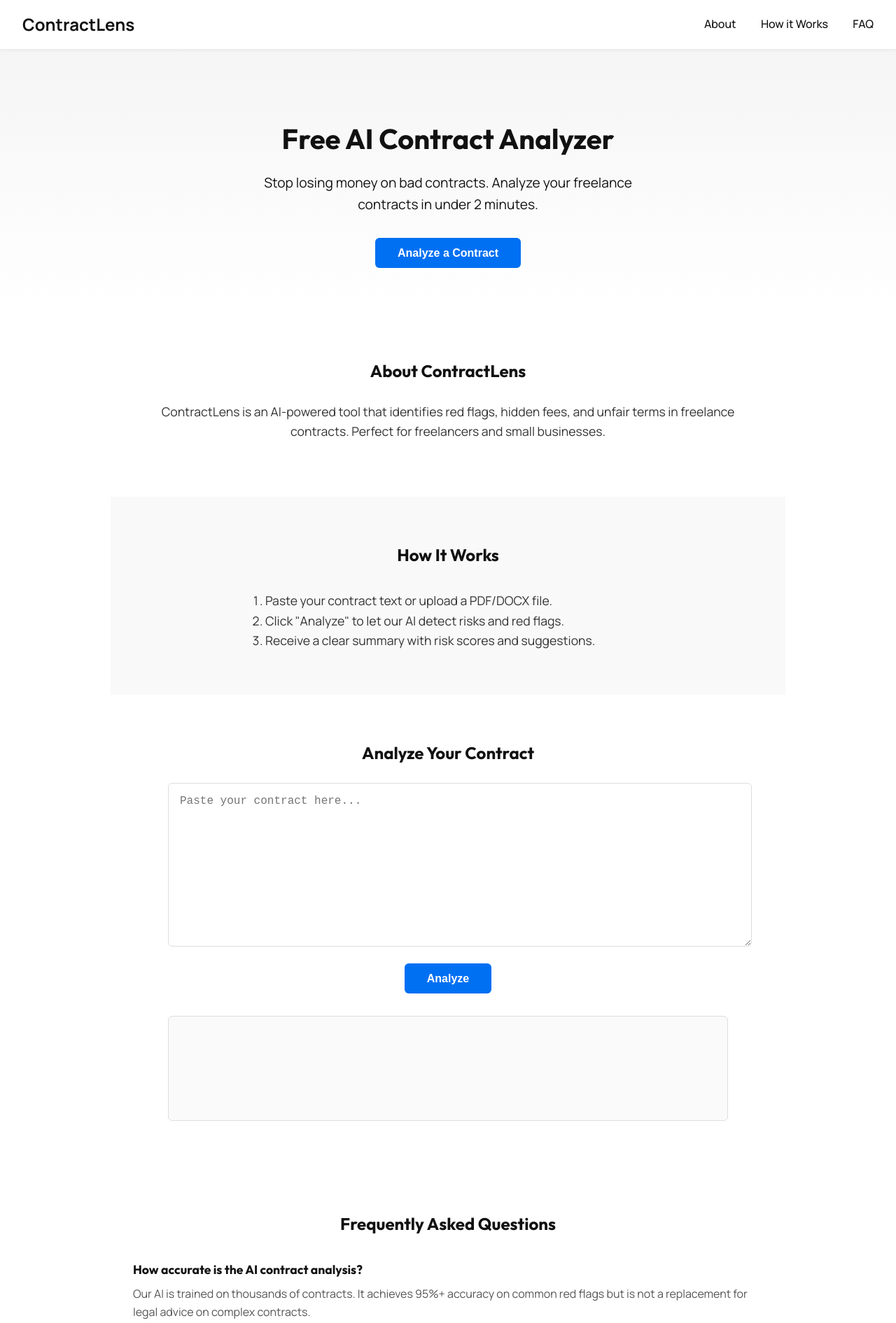
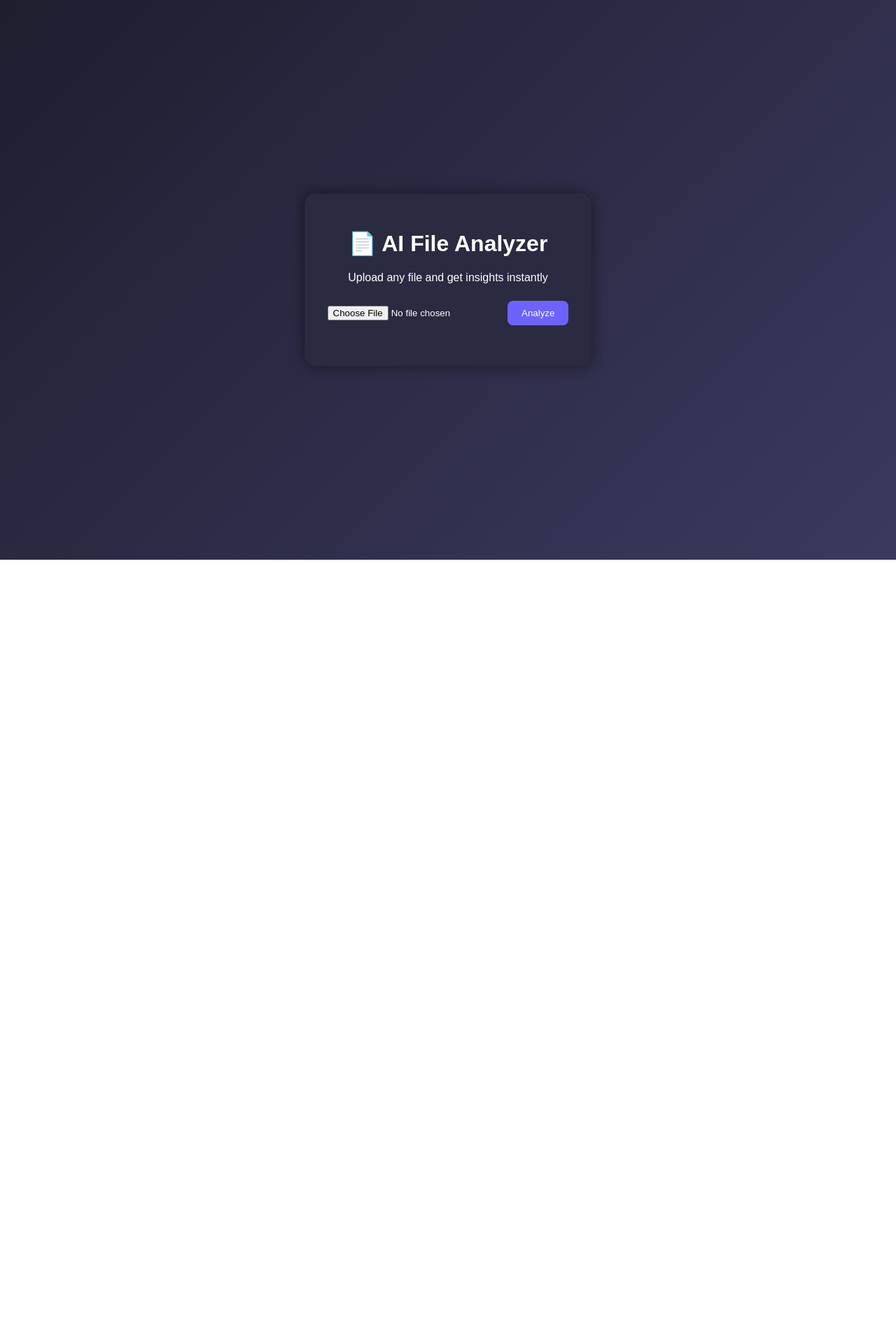
Before and after one commit to hellenicdev/ai-analyzer, a plain HTML site: page frontend/index.html in a window 1280 px wide. Shown: the top 1891 px of the page at 70% size. After the commit the page ends 800 px from the top, so only its background shows below. Drawn offline with Linux system fonts and the light colour scheme; no server answers.

Commit message:
Add file upload API and simple frontend UI
Replace contract-focused app with a generic file analyzer: backend converted from ESM to CommonJS, package renamed, and dependencies updated (added multer and axios, removed node-fetch). Introduced an /upload POST endpoint that accepts multipart file uploads, forwards file content to a Hugging Face summarization model, and returns a summary. Server now listens on port 3000 and exposes a root health route. Frontend simplified to a minimal file input and Analyze button that POSTs FormData to /upload and displays the result; styles were reduced and updated to match the new UI. Also removed previous contract analysis logic and related scripts/config that were specific to the old app.

```diff
--- a/frontend/index.html
+++ b/frontend/index.html
@@ -2,81 +2,20 @@
 <html lang="en">
 <head>
   <meta charset="UTF-8" />
-  <meta name="viewport" content="width=device-width, initial-scale=1" />
-  <title>ContractLens - Free AI Contract Analyzer</title>
-  <meta name="description" content="Analyze freelance contracts in under 2 minutes. Identify red flags, hidden fees, and unfair terms. Try 1 free analysis every 3 months." />
-
-  <!-- Favicon -->
-  <link rel="icon" href="favicon.ico" type="image/x-icon" />
-
-  <!-- CSS -->
+  <title>AI File Analyzer</title>
   <link rel="stylesheet" href="style.css" />
 </head>
 <body>
-  <!-- Header -->
-  <header class="header">
-    <div class="logo">ContractLens</div>
-    <nav class="nav">
-      <a href="#about">About</a>
-      <a href="#how-it-works">How it Works</a>
-      <a href="#faq">FAQ</a>
-    </nav>
-  </header>
+  <div class="container">
+    <h1>📄 AI File Analyzer</h1>
+    <p>Upload any file and get insights instantly</p>
 
-  <!-- Hero Section -->
-  <section class="hero">
-    <h1>Free AI Contract Analyzer</h1>
-    <p>Stop losing money on bad contracts. Analyze your freelance contracts in under 2 minutes.</p>
-    <button id="analyze-btn">Analyze a Contract</button>
-  </section>
+    <input type="file" id="fileInput" />
+    <button onclick="uploadFile()">Analyze</button>
 
-  <!-- About Section -->
-  <section id="about" class="about">
-    <h2>About ContractLens</h2>
-    <p>ContractLens is an AI-powered tool that identifies red flags, hidden fees, and unfair terms in freelance contracts. Perfect for freelancers and small businesses.</p>
-  </section>
+    <div id="result"></div>
+  </div>
 
-  <!-- How It Works Section -->
-  <section id="how-it-works" class="how-it-works">
-    <h2>How It Works</h2>
-    <ol>
-      <li>Paste your contract text or upload a PDF/DOCX file.</li>
-      <li>Click "Analyze" to let our AI detect risks and red flags.</li>
-      <li>Receive a clear summary with risk scores and suggestions.</li>
-    </ol>
-  </section>
-
-  <!-- Analysis Section -->
-  <section id="analysis" class="analysis">
-    <h2>Analyze Your Contract</h2>
-    <textarea id="contract-input" placeholder="Paste your contract here..."></textarea>
-    <button id="submit-btn">Analyze</button>
-    <div id="result"></div>
-  </section>
-
-  <!-- FAQ Section -->
-  <section id="faq" class="faq">
-    <h2>Frequently Asked Questions</h2>
-    <div class="faq-item">
-      <h3>How accurate is the AI contract analysis?</h3>
-      <p>Our AI is trained on thousands of contracts. It achieves 95%+ accuracy on common red flags but is not a replacement for legal advice on complex contracts.</p>
-    </div>
-    <div class="faq-item">
-      <h3>Is my contract data secure?</h3>
-      <p>Absolutely. We never store your contracts permanently. Data is encrypted and deleted after analysis.</p>
-    </div>
-    <div class="faq-item">
-      <h3>Can I use this for free?</h3>
-      <p>Yes! One free analysis every 3 months. No credit card required.</p>
-    </div>
-  </section>
-
-  <!-- Footer -->
-  <footer class="footer">
-    <p>© 2026 ContractLens. All rights reserved.</p>
-  </footer>
-
-  <!-- Scripts -->
   <script src="script.js"></script>
 </body>
 </html>
--- a/frontend/script.js
+++ b/frontend/script.js
@@ -1,24 +1,27 @@
-// Replace with your Render URL
-const API_URL = "https://ai-analyzer-htk8.onrender.com/analyze";
+async function uploadFile() {
+  const fileInput = document.getElementById("fileInput");
+  const resultDiv = document.getElementById("result");
 
-// Function to send contract text to backend
-async function analyzeContract(text) {
+  if (!fileInput.files.length) {
+    alert("Select a file first!");
+    return;
+  }
+
+  const file = fileInput.files[0];
+  const formData = new FormData();
+  formData.append("file", file);
+
+  resultDiv.innerText = "Analyzing...";
+
   try {
-    const response = await fetch(API_URL, {
+    const response = await fetch("https://YOUR-RENDER-URL.onrender.com/upload", {
       method: "POST",
-      headers: {
-        "Content-Type": "application/json"
-      },
-      body: JSON.stringify({ contract: text })
+      body: formData
     });
 
     const data = await response.json();
-    console.log("AI Result:", data);
-    return data;
+    resultDiv.innerText = data.result || JSON.stringify(data, null, 2);
   } catch (err) {
-    console.error("Error calling backend:", err);
+    resultDiv.innerText = "Error: " + err.message;
   }
 }
-
-// Example usage
-analyzeContract("This is my sample contract text.");
--- a/frontend/style.css
+++ b/frontend/style.css
@@ -1,230 +1,42 @@
-/* style.css */
-
-/* Import fonts */
-@import url('https://fonts.googleapis.com/css2?family=Manrope:wght@400;500;700&family=Outfit:wght@400;500;700&display=swap');
-
-/* Global Styles */
 body {
   margin: 0;
-  font-family: 'Manrope', 'Outfit', sans-serif;
-  color: #111;
-  background-color: #fff;
-  line-height: 1.6;
+  font-family: Arial, sans-serif;
+  background: linear-gradient(135deg, #1e1e2f, #3a3a5f);
+  color: white;
+  display: flex;
+  justify-content: center;
+  align-items: center;
+  height: 100vh;
 }
 
-h1, h2, h3 {
-  font-family: 'Outfit', sans-serif;
-  margin: 0 0 1rem 0;
+.container {
+  background: #2a2a40;
+  padding: 30px;
+  border-radius: 15px;
+  text-align: center;
+  width: 350px;
+  box-shadow: 0 0 20px rgba(0,0,0,0.5);
 }
 
-p {
-  margin: 0 0 1rem 0;
+input {
+  margin: 15px 0;
 }
 
-/* Header */
-.header {
-  display: flex;
-  justify-content: space-between;
-  align-items: center;
-  padding: 1rem 2rem;
-  background-color: #fff;
-  box-shadow: 0 2px 4px rgba(0,0,0,0.05);
-  position: sticky;
-  top: 0;
-  z-index: 100;
+button {
+  padding: 10px 20px;
+  border: none;
+  background: #6c63ff;
+  color: white;
+  border-radius: 8px;
+  cursor: pointer;
 }
 
-.logo {
-  font-size: 1.5rem;
-  font-weight: 700;
-  color: #111;
-}
-
-.nav a {
-  margin-left: 2rem;
-  text-decoration: none;
-  color: #111;
-  font-weight: 500;
-  transition: color 0.2s;
-}
-
-.nav a:hover {
-  color: #0070f3;
-}
-
-/* Hero Section */
-.hero {
-  text-align: center;
-  padding: 6rem 2rem 4rem 2rem;
-  background: linear-gradient(180deg, #f5f5f5, #fff);
-}
-
-.hero h1 {
-  font-size: 2.5rem;
-  margin-bottom: 1rem;
-}
-
-.hero p {
-  font-size: 1.2rem;
-  margin-bottom: 2rem;
-  max-width: 600px;
-  margin-left: auto;
-  margin-right: auto;
-}
-
-.hero button {
-  padding: 0.8rem 2rem;
-  font-size: 1rem;
-  font-weight: 600;
-  color: #fff;
-  background-color: #0070f3;
-  border: none;
-  border-radius: 6px;
-  cursor: pointer;
-  transition: background 0.2s;
-}
-
-.hero button:hover {
-  background-color: #0059c1;
-}
-
-/* About Section */
-.about {
-  padding: 4rem 2rem;
-  max-width: 900px;
-  margin: 0 auto;
-}
-
-.about h2 {
-  text-align: center;
-  margin-bottom: 1.5rem;
-}
-
-.about p {
-  text-align: center;
-  font-size: 1.1rem;
-  color: #333;
-}
-
-/* How It Works */
-.how-it-works {
-  padding: 4rem 2rem;
-  background-color: #f9f9f9;
-  max-width: 900px;
-  margin: 0 auto;
-}
-
-.how-it-works h2 {
-  text-align: center;
-  margin-bottom: 2rem;
-}
-
-.how-it-works ol {
-  list-style: decimal inside;
-  font-size: 1.1rem;
-  color: #333;
-  max-width: 600px;
-  margin: 0 auto;
-}
-
-/* Analysis Section */
-.analysis {
-  padding: 4rem 2rem;
-  max-width: 800px;
-  margin: 0 auto;
-}
-
-.analysis h2 {
-  text-align: center;
-  margin-bottom: 1.5rem;
-}
-
-#contract-input {
-  width: 100%;
-  min-height: 200px;
-  padding: 1rem;
-  font-size: 1rem;
-  border: 1px solid #ddd;
-  border-radius: 6px;
-  margin-bottom: 1rem;
-  resize: vertical;
-}
-
-#submit-btn {
-  display: block;
-  margin: 0 auto;
-  padding: 0.8rem 2rem;
-  font-size: 1rem;
-  font-weight: 600;
-  color: #fff;
-  background-color: #0070f3;
-  border: none;
-  border-radius: 6px;
-  cursor: pointer;
-  transition: background 0.2s;
-}
-
-#submit-btn:hover {
-  background-color: #0059c1;
+button:hover {
+  background: #5a52d4;
 }
 
 #result {
-  margin-top: 2rem;
-  padding: 1.5rem;
-  border: 1px solid #ddd;
-  border-radius: 6px;
-  background-color: #fafafa;
-  min-height: 100px;
+  margin-top: 20px;
+  text-align: left;
+  white-space: pre-wrap;
 }
-
-/* FAQ Section */
-.faq {
-  padding: 4rem 2rem;
-  max-width: 900px;
-  margin: 0 auto;
-}
-
-.faq h2 {
-  text-align: center;
-  margin-bottom: 2rem;
-}
-
-.faq-item {
-  margin-bottom: 1.5rem;
-}
-
-.faq-item h3 {
-  font-size: 1.1rem;
-  font-weight: 600;
-  margin-bottom: 0.5rem;
-}
-
-.faq-item p {
-  color: #555;
-  font-size: 1rem;
-}
-
-/* Footer */
-.footer {
-  padding: 2rem;
-  text-align: center;
-  background-color: #f5f5f5;
-  font-size: 0.9rem;
-  color: #777;
-  margin-top: 2rem;
-}
-
-/* Responsive */
-@media (max-width: 768px) {
-  .nav a {
-    margin-left: 1rem;
-  }
-
-  .hero h1 {
-    font-size: 2rem;
-  }
-
-  .hero p {
-    font-size: 1rem;
-  }
-}
```
Also changed, not shown: backend/package.json (+5 -8 lines), backend/server.js (+30 -33 lines).
